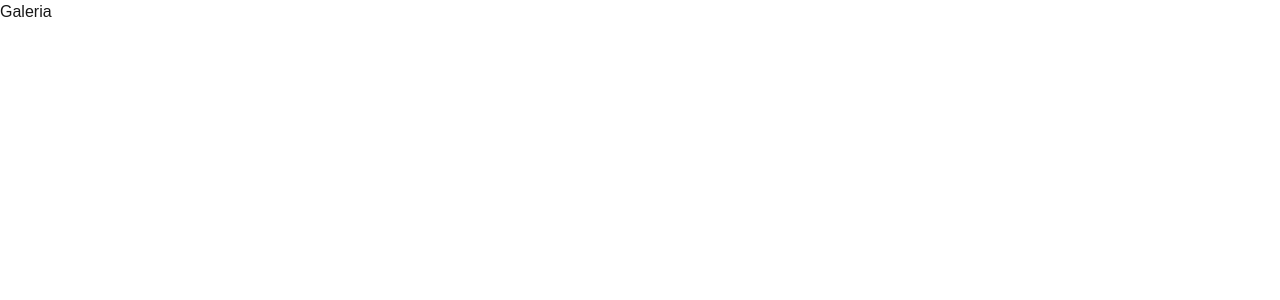
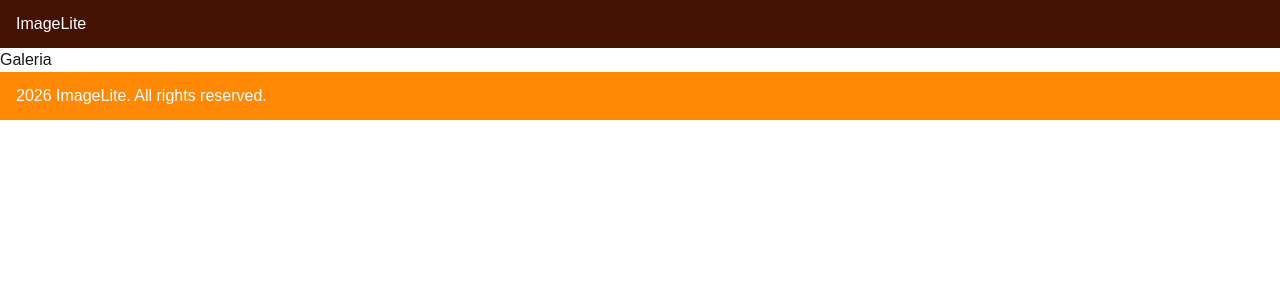
Before and after one commit to Matheus-Matias08/Image, a Next.js app in the folder imagelite/: page /galeria in a window 1280 px wide. Shown: the top 300 px of the page. Built offline with nearby package versions, Linux system fonts and the light colour scheme.

Commit message:
Componente template

```diff
--- a/imagelite/app/components/PrimeiroComponente.tsx
+++ b/imagelite/app/components/PrimeiroComponente.tsx
@@ -1,15 +1,20 @@
 'use client';
 
-export function PrimeiroComponente() {
+interface PrimeiroComponenteProps {
+	mensagem: string;
+	mensagemBotao?: string;
+}
+export const PrimeiroComponente = ({ mensagem, mensagemBotao }: PrimeiroComponenteProps) => {
 
-	function clique(){
-		// console.log("Clicou no botão")
-		alert("Clicou no botão")
+	const clique = () => {
+		console.log("Clicou no botão")
+		alert(mensagemBotao)
 	}
 
 	return (
 		<div>
 			<h1>Primeiro Componente</h1>
+			<p>{mensagem}</p>
 			<button onClick={clique}>Clique aqui</button>
 		</div>
 	)
--- /dev/null
+++ b/imagelite/app/components/Template.tsx
@@ -0,0 +1,32 @@
+interface TemplateProps {
+    children: React.ReactNode;
+}
+export const Template: React.FC<TemplateProps> = ({ children }: TemplateProps) => {
+    return (
+        <div>
+            <Header/>
+            {children}
+            <Footer/>
+        </div>
+    );
+}
+
+const Header: React.FC = () => {
+    return (
+        <header className="bg-orange-950 text-white py-3">
+            <div className="container mx-auto px-4 flex justify-between items-center">
+            <h1>ImageLite</h1>
+            </div>
+        </header>
+    );
+}
+
+const Footer: React.FC = () => {
+    return (
+        <footer className="bg-orange-400 text-white py-3">
+            <div className="container mx-auto px-4 flex justify-between items-center">
+                <h1>2026 ImageLite. All rights reserved.</h1>
+            </div>
+        </footer>
+    );
+}
--- a/imagelite/app/galeria/page.tsx
+++ b/imagelite/app/galeria/page.tsx
@@ -1,7 +1,11 @@
+import { Template } from "../components/Template";
+
 export default function GaleriaPage() {
   return (
     <div>
-        <h1>Galeria</h1>
+        <Template>
+          <h1>Galeria</h1>
+        </Template>
     </div>
   )
 }
--- a/imagelite/app/page.tsx
+++ b/imagelite/app/page.tsx
@@ -4,7 +4,7 @@
   return (
     <div>
       <main>
-        <PrimeiroComponente />
+        <PrimeiroComponente mensagem="Esta é uma mensagem passada como propriedade para o PrimeiroComponente." />
       </main>
     </div>
   )
```
